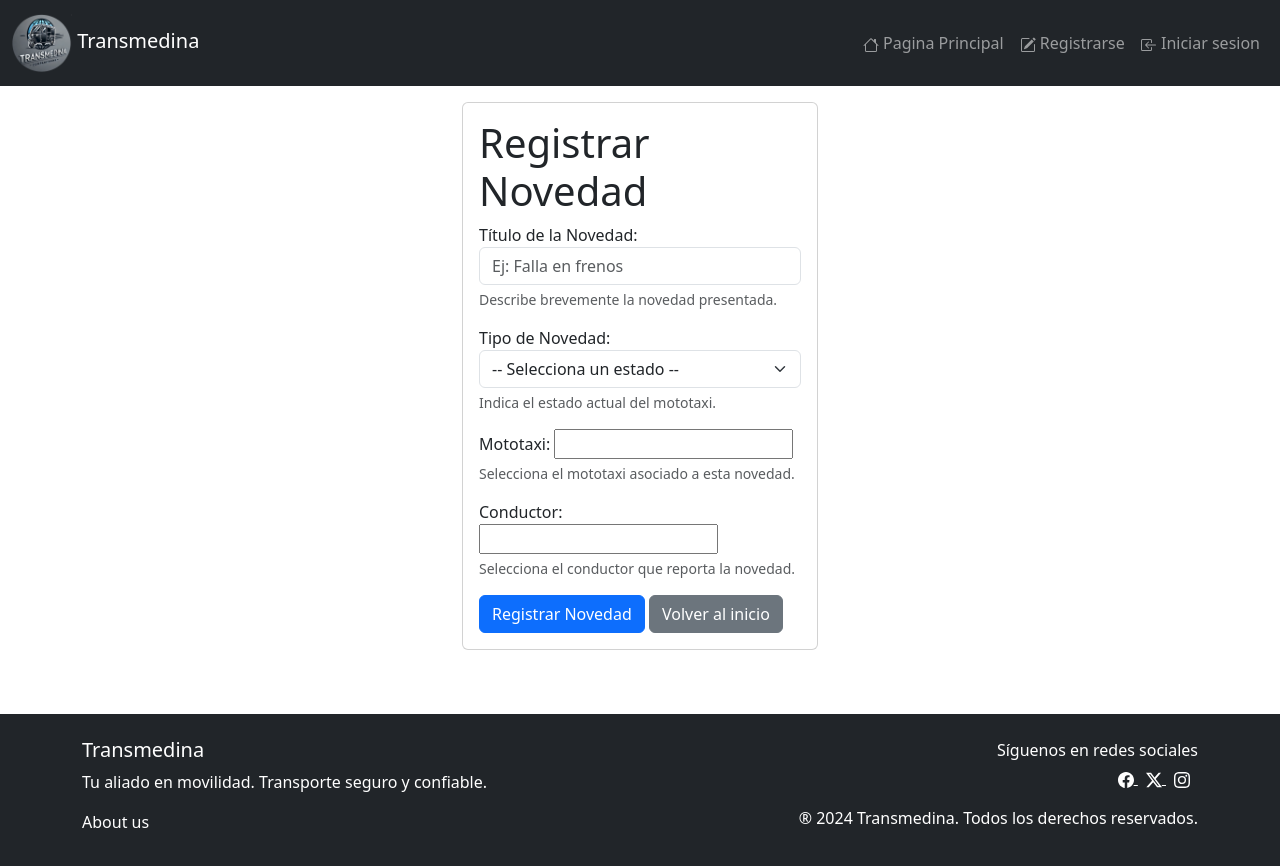
After one commit to luiseurban/Transmedina_Project, a Django app: template conductores/templates/pages/NovedadesPages/create_novedad/create_novedad.html in a window 1280 px wide. The commit adds this page. Run offline with Django 3.2, Linux system fonts and the light colour scheme; the template is opened without the code that fills it, so the values that code supplies are empty, except form fields; tables that the repository leaves empty hold one stand-in row (values such as "Sample post"); form fields are guessed from the names that the template uses.

Commit message:
Creando las novedades

```diff
--- a/Transmedina/urls.py
+++ b/Transmedina/urls.py
@@ -21,4 +21,5 @@ urlpatterns = [
     path('mototaxis/<str:placa_mototaxi>/delete', views.delete_mototaxi, name = 'delete_mototaxi'),
     #CURD NOVEDADES
     path('novedades/', views.novedades_main_view, name='novedades'),
+    path('novedades/create_novedad/', views.create_novedad, name='create_novedad'),
 ]
--- /dev/null
+++ b/conductores/templates/pages/NovedadesPages/create_novedad/create_novedad.html
@@ -0,0 +1,79 @@
+{% extends 'layout/base.html' %}
+
+{% block content %}
+
+<main class="container">
+    <div class="row">
+        <div class="col-md-4 offset-md-4">
+            <form id="createNovedadForm" action="{% url 'create_novedad' %}" method="POST" class="card card-body" novalidate>
+
+                <h1>Registrar Novedad</h1>
+
+                {% if request.GET.success %}
+                    <p class="alert alert-success">Novedad registrada con éxito.</p>
+                {% endif %}
+                {% if error %}
+                    <p class="alert alert-danger">{{ error }}</p>
+                {% endif %}
+
+                {% csrf_token %}
+
+                <!-- Campo título de la novedad -->
+                <div class="mb-3">
+                    <label for="titulo_novedad">Título de la Novedad:</label>
+                    <input type="text" name="titulo_novedad" id="titulo_novedad" class="form-control " placeholder="Ej: Falla en frenos" maxlength="50">
+
+                    <div class="form-text">
+                        Describe brevemente la novedad presentada.
+                    </div>
+
+                </div>
+
+                <!-- Campo tipo_novedad -->
+                <div class="mb-3">
+                    <label for="tipo_novedad">Tipo de Novedad:</label>
+                    <select name="tipo_novedad" id="tipo_novedad" class="form-select">
+                        <option value="">-- Selecciona un estado --</option>
+                        <option value="reparacion">Reparación</option>
+                        <option value="activo">Activo</option>
+                        <option value="sin_reparar">Sin reparar</option>
+                        <option value="otro">Otro</option>
+                    </select>
+                    <div class="form-text">
+                        Indica el estado actual del mototaxi.
+                    </div>
+                </div>
+
+                <!-- Campo mototaxi -->
+                <div class="mb-3">
+                    <label for="mototaxi">Mototaxi:</label>
+                    {{ form.mototaxi }}
+                    <div class="form-text">
+                        Selecciona el mototaxi asociado a esta novedad.
+                    </div>
+                </div>
+
+                <!-- Campo conductor -->
+                <div class="mb-3">
+                    <label for="conductor">Conductor:</label>
+                    {{ form.conductor }}
+                    <div class="form-text">
+                        Selecciona el conductor que reporta la novedad.
+                    </div>
+                </div>
+
+                <div>
+                    <button type="submit" class="btn btn-primary">
+                        Registrar Novedad
+                    </button>
+                    <a href="{% url 'novedades' %}" class="btn btn-secondary">
+                        Volver al inicio
+                    </a>
+                </div>
+
+            </form>
+        </div>
+    </div>
+</main>
+
+{% endblock %}
```
Also changed, not shown: conductores/forms.py (+12 -1 lines), conductores/models.py (+13 -3 lines), conductores/templates/pages/NovedadesPages/novedades_main_view/novedades_main_view.html (+19 -3 lines), conductores/views.py (+19 -3 lines), conductores/migrations/0005_novedades_conductor_novedades_fecha_novedad_and_more.py (added), conductores/migrations/0006_remove_novedades_fecha_novedad.py (added).
